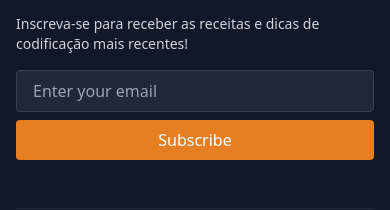
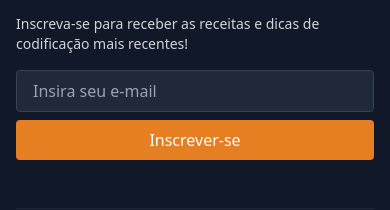
Before and after one commit to darioreisjr/cookncode_reactjs, a React (Vite) app: page / in a window 390 px wide. Shown: the part 3090-3300 px from the top of the page. Built offline with nearby package versions, Linux system fonts and the light colour scheme.

Commit message:
feat(newsletter): update subscription component
Updated the newsletter subscription component to improve functionality and user experience. This update includes layout adjustments, enhanced validation, and optimized responsiveness.

```diff
--- a/src/components/FeaturedRecipes.tsx
+++ b/src/components/FeaturedRecipes.tsx
@@ -50,9 +50,9 @@ export default function FeaturedRecipes() {
           {FEATURED_RECIPES.map((recipe) => (
             <div
               key={recipe.id}
-              className="bg-white rounded-xl shadow-md overflow-hidden hover:shadow-lg transition-shadow"
+              className="bg-white rounded-xl shadow-md overflow-hidden hover:shadow-lg transition-shadow "
             >
-              <div className="relative h-48">
+              <div className="relative h-48 ">
                 <img
                   src={recipe.imageUrl}
                   alt={recipe.title}
--- a/src/components/Footer.tsx
+++ b/src/components/Footer.tsx
@@ -94,11 +94,11 @@ export default function Footer() {
             <form className="space-y-2">
               <input
                 type="email"
-                placeholder="Enter your email"
+                placeholder="Insira seu e-mail"
                 className="w-full px-4 py-2 rounded bg-gray-800 border border-gray-700 focus:outline-none focus:border-[#e67e22]"
               />
               <button className="w-full bg-[#e67e22] text-white py-2 rounded hover:bg-[#d35400] transition-colors">
-                Subscribe
+                Inscrever-se
               </button>
             </form>
           </div>
```
